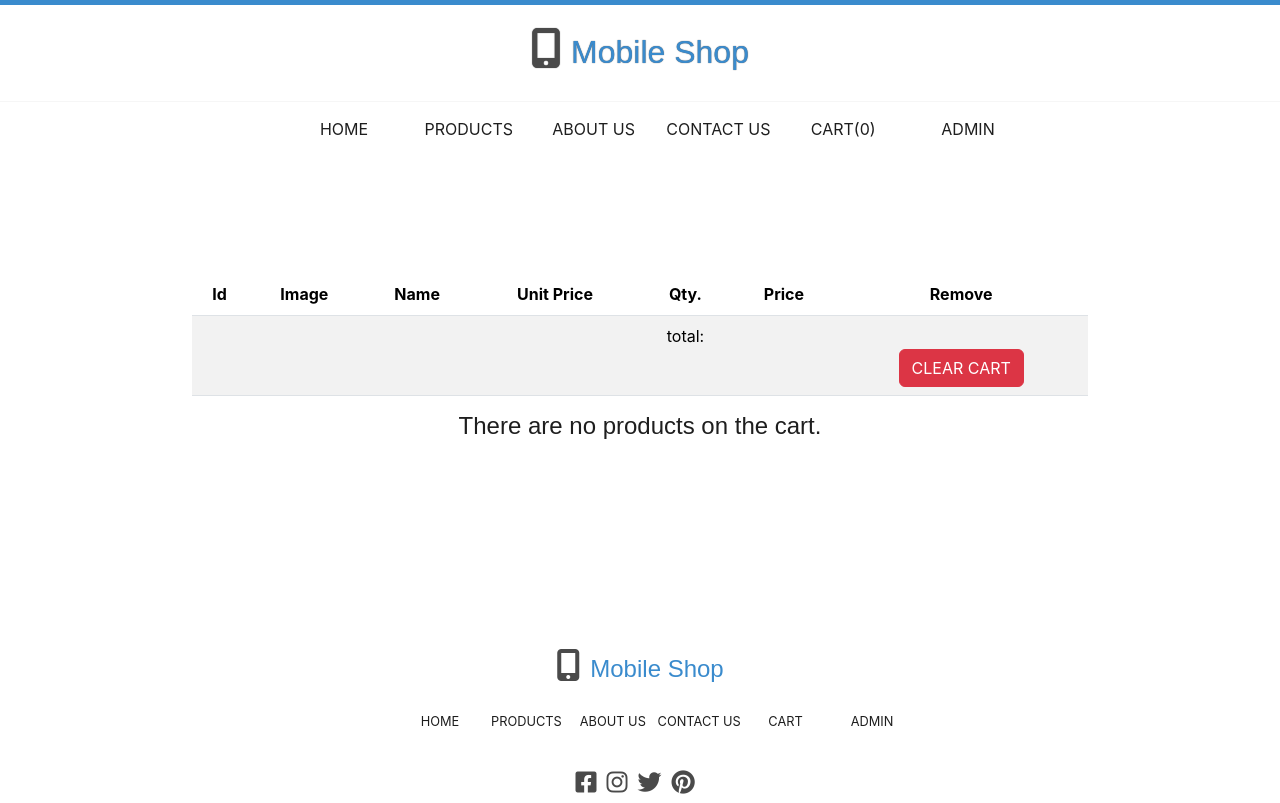
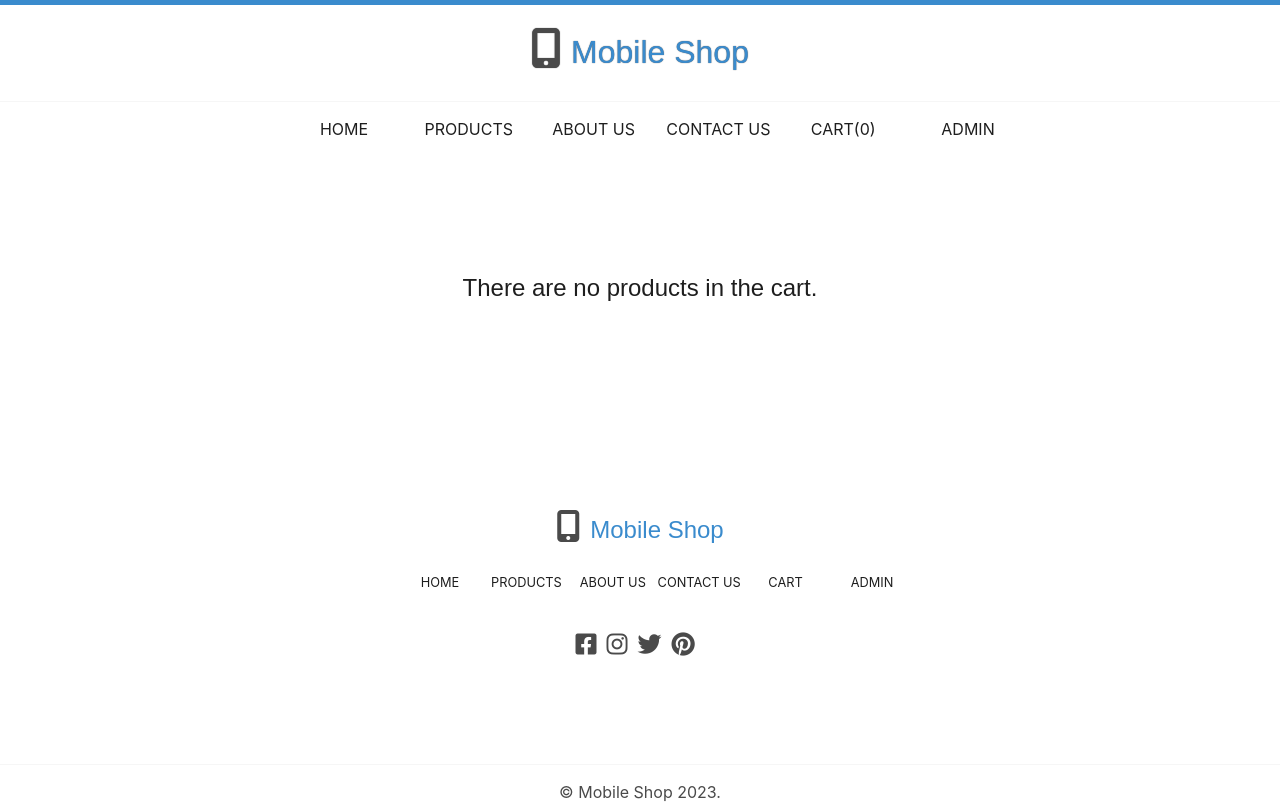
Before and after one commit to dule88/Mobile-App, a React (Create React App) app: page /cart in a window 1280 px wide. Shown: the top 803 px of the page. Built offline with nearby package versions, Linux system fonts and the light colour scheme; a web font is replaced by a local one.

Commit message:
Cart page is fixed and dynamic

```diff
--- a/src/pages/Cart.js
+++ b/src/pages/Cart.js
@@ -7,11 +7,29 @@ const Cart = () => {
 
   const {cart, setCart} = useContext(CartContext);
 
+  const removeItem = (idx) => {
+    let tempCart = [...cart];
+    tempCart.splice(idx, 1);
+    setCart([...tempCart]);
+  }
+
+  const clearCart = () => {
+    setCart([]);
+  }
+
+// Calculating the sum of products in the cart
+
+  let total = cart.reduce((acc, curVal) => {
+    return acc + curVal.qty * curVal.price;
+  }, 0);
 
 
 
   return (
     <div className='container'>
+        {
+          cart.length > 0
+          ?
           <table className='table table-striped'>
             <thead>
               <tr>
@@ -19,7 +37,7 @@ const Cart = () => {
                 <th scope="col">Image</th>
                 <th scope="col">Name</th>
                 <th scope="col">Unit Price</th>
-                <th scope="col">Qty.</th>
+                <th scope="col">Qty</th>
                 <th scope="col">Price</th>
                 <th scope="col">Remove</th>
               </tr>
@@ -27,31 +45,32 @@ const Cart = () => {
             <tbody>
               {cart.map((item, idx) => {
                 return (
-                  <tr>
-                    <th scope="row">{item.id}</th>
-                    <td><img src={`http://localhost:3000/${item.img}`} alt="Photo" height="30px" /></td>
-                    <td>{item.name}</td>
-                    <td>${item.price}</td>
-                    <td>{item.qty}</td>
-                    <td>${item.price * item.qty}</td>
-                    <td><button class="btn btn-danger">X</button></td>
+                  <tr >
+                    <td className='py-3'><img src={`http://localhost:3000/${item.img}`} alt="Photo" height="50px" /></td>
+                    <th className='py-3'>{item.id}</th>
+                    <td className='py-3'>{item.name}</td>
+                    <td className='py-3'>${item.price}</td>
+                    <td className='py-3'>{item.qty}</td>
+                    <td className='py-3'>${item.price * item.qty}</td>
+                    <td className='py-3'><button className="btn btn-danger my-auto" onClick={() => removeItem(idx)}>X</button></td>
                   </tr>
                 );
               })}
 
-              <tr>
+              <tr className='m-5'>
                 <td></td>
                 <td></td>
                 <td></td>
                 <td></td>
-                <td>total:</td>
+                <td className='py-2'>Total Sum: ${total}</td>
                 <td></td>
-                <td><button class="btn btn-danger">Clear cart</button></td>
+                <td className='py-2'><button className="btn btn-danger my-auto" onClick={() => clearCart()}>Clear cart</button></td>
               </tr>
             </tbody>
           </table>
-
-          <h4>There are no products on the cart.</h4>
+          :
+          <h4>There are no products in the cart.</h4>
+        }
     </div>
   )
 }
```
